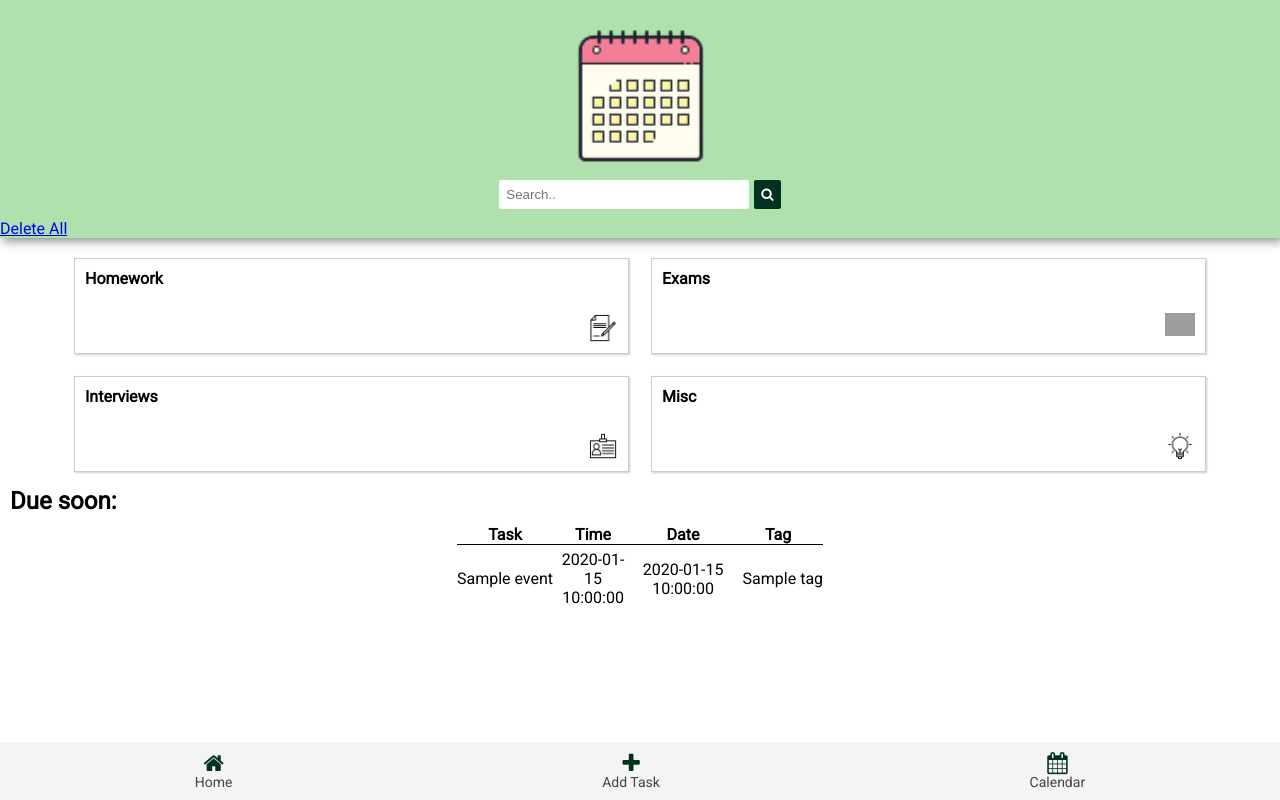
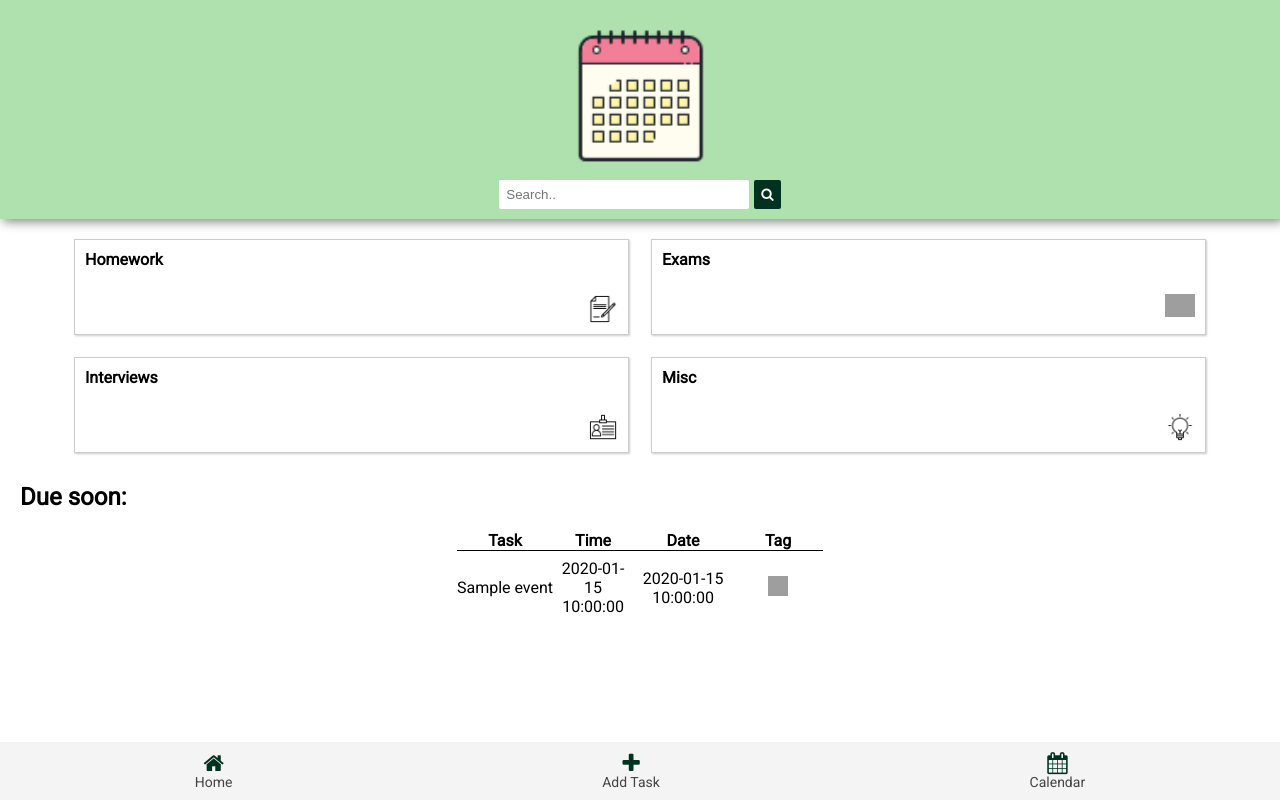
Before and after one commit to software-students-fall2022/web-app-exercise-team-12-1, a Flask app: page / in a window 1280 px wide. Run offline with Flask 2, Linux system fonts and the light colour scheme; a database or web service that is not in the repository returns one stand-in record (values such as "Sample title"); grey boxes are pictures that could not be loaded.

Commit message:
color tags and more formatting

```diff
--- a/app.py
+++ b/app.py
@@ -25,7 +25,7 @@ mycol = mydb["events"]
 @app.route('/', methods=['GET'])
 def home_page():
     events = mycol.find({}, projection={"_id": 0}).sort(
-        [("date", pymongo.ASCENDING), ("time", pymongo.ASCENDING)]).limit(3)
+        [("date", pymongo.ASCENDING), ("time", pymongo.ASCENDING)]).limit(5)
     return render_template("home.html", events=events)
 
 
@@ -92,7 +92,7 @@ def create_record():
 
 
 # edit the event
-@ app.route('/update_record/<event_name>', methods=['POST'])
+@ app.route('/update_record/<event_name>', methods=['GET', 'POST'])
 def update_record(event_name):
     myquery = {"name": event_name}
     newvalues = {
--- a/static/css/styles.css
+++ b/static/css/styles.css
@@ -112,14 +112,21 @@ form.search::after{
   align-self: flex-end;
 }
 
+.item a {
+  display: flex;
+}
+
+h4 {
+  margin: 0;
+}
+
 #upcoming-task {
-  margin: 10px;
-  margin-top: 5px;
+  margin: 20px;
 }
 
 .task-table {
   margin: auto;
-  margin-bottom: 10px;
+  margin-bottom: 5px;
   border-collapse: collapse;
 }
 
@@ -128,11 +135,11 @@ thead{
 }
 
 td {
-  padding-top: 5px;
+  padding-top: 8px;
 }
 
 .main-display-name, .task-name {
-  max-width: 100px;
+  max-width: 120px;
   overflow: hidden;
   text-overflow: ellipsis;
   white-space: nowrap;
@@ -154,7 +161,13 @@ td {
 
 .display-tag {
   width: 90px;
-  text-align: right;
+  align-items: center;
+}
+
+.display-img {
+  width: 20px;
+  height: 20px;
+  text-align: center;
 }
 
 .task-cat {
@@ -177,7 +190,7 @@ td {
   color: #444;
   padding:10px;
   font-size: 14px;
-  margin-top: 10px;
+  margin-top: 5px;
   flex-shrink: 0;
 }
 
--- a/templates/edit.html
+++ b/templates/edit.html
@@ -1,7 +1,7 @@
-{% extends index.html %} {% block modal%}
+{% extends base.html %} {% block content%}
 <h2>Edit your task</h2>
 <form
-  action="{{ url_for('update_record', event_name=event['name']) }}"
+  action="{{ url_for('create_record', event_name=event['name']) }}"
   method="POST"
   role="form"
 >
--- a/templates/home.html
+++ b/templates/home.html
@@ -12,13 +12,11 @@
         <button type="submit"><i class="fa fa-search"></i></button>
       </form>
     </div>
-    <!-- Delete all button -->
-    <a id="delete-all-btn" href="{{ url_for('delete_all') }}">Delete All</a>
   </header>
 
   <div class="grid container">
     <div class="item">
-      <a href="{{ url_for('show_homework') }}"><h4>Homework</h4></a>
+      <a href="{{ url_for('show_homework') }}"> <h4>Homework</h4></a>
       <p></p>
       <img src="/static/icons/homework.png" alt="" />
     </div>
@@ -57,8 +55,17 @@
       <td class="main-display-name">{{ event["name"] }}</td>
       <td class="display-time">{{ event["time"] }}</td>
       <td class="display-date">{{ event["date"] }}</td>
-      <td class="display-tag">{{ event["tag"] }}</td>
+
+      <td class="display-img">
+        <img
+          src="/static/icons/{{ event['tag'] }} tag.png"
+          alt="colorful dot to indicate the event tag"
+          height="20px"
+          width="20px"
+        />
+      </td>
     </tr>
+
     {% endfor %}
   </tbody>
 </table>
```
Also changed, not shown: templates/exam.html (+7 -1 lines), templates/homework.html (+7 -1 lines), templates/interview.html (+7 -1 lines), templates/misc.html (+7 -1 lines), static/icons/exam tag.png (added), static/icons/homework tag.png (added), static/icons/interview tag.png (added), static/icons/misc tag.png (added).
